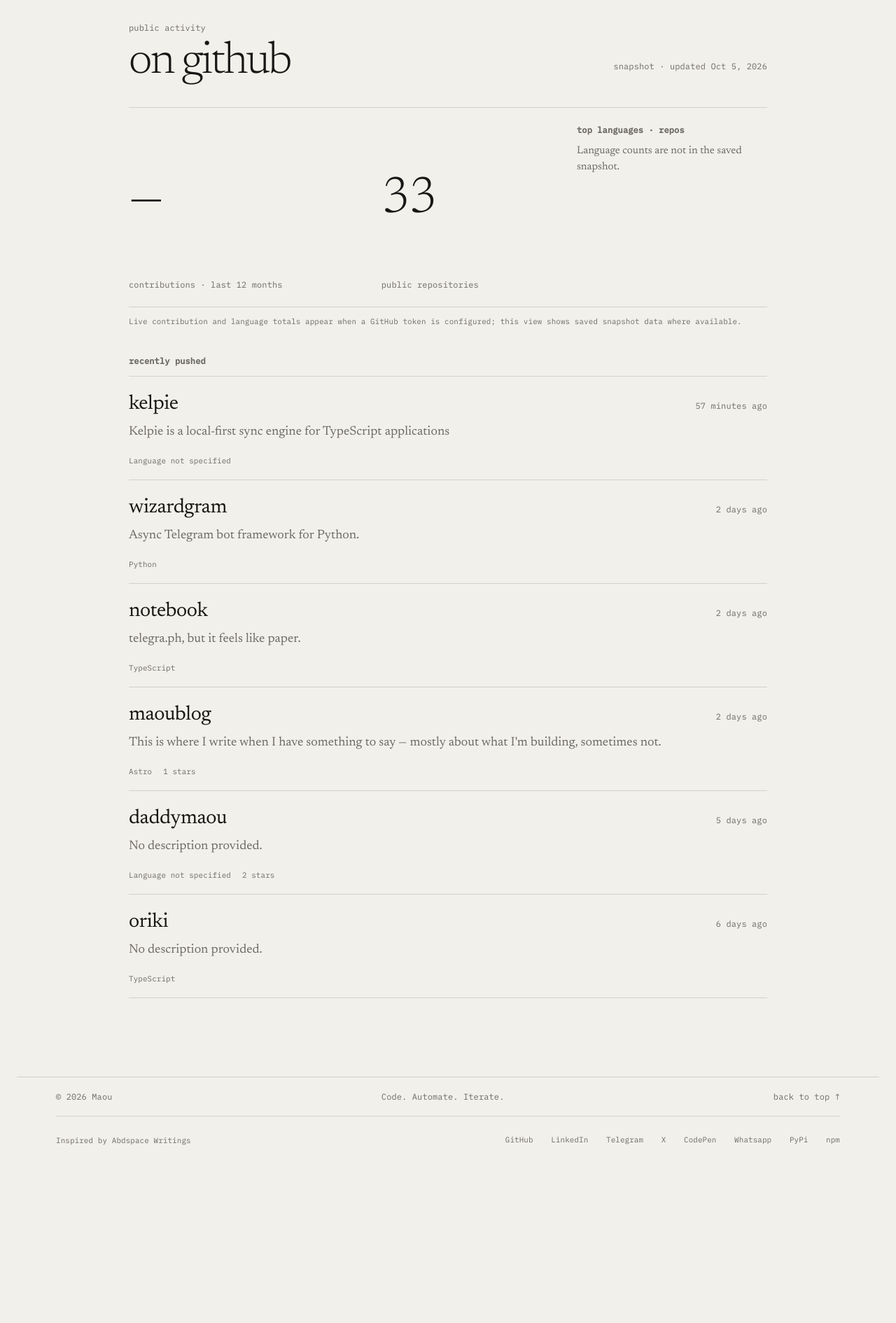
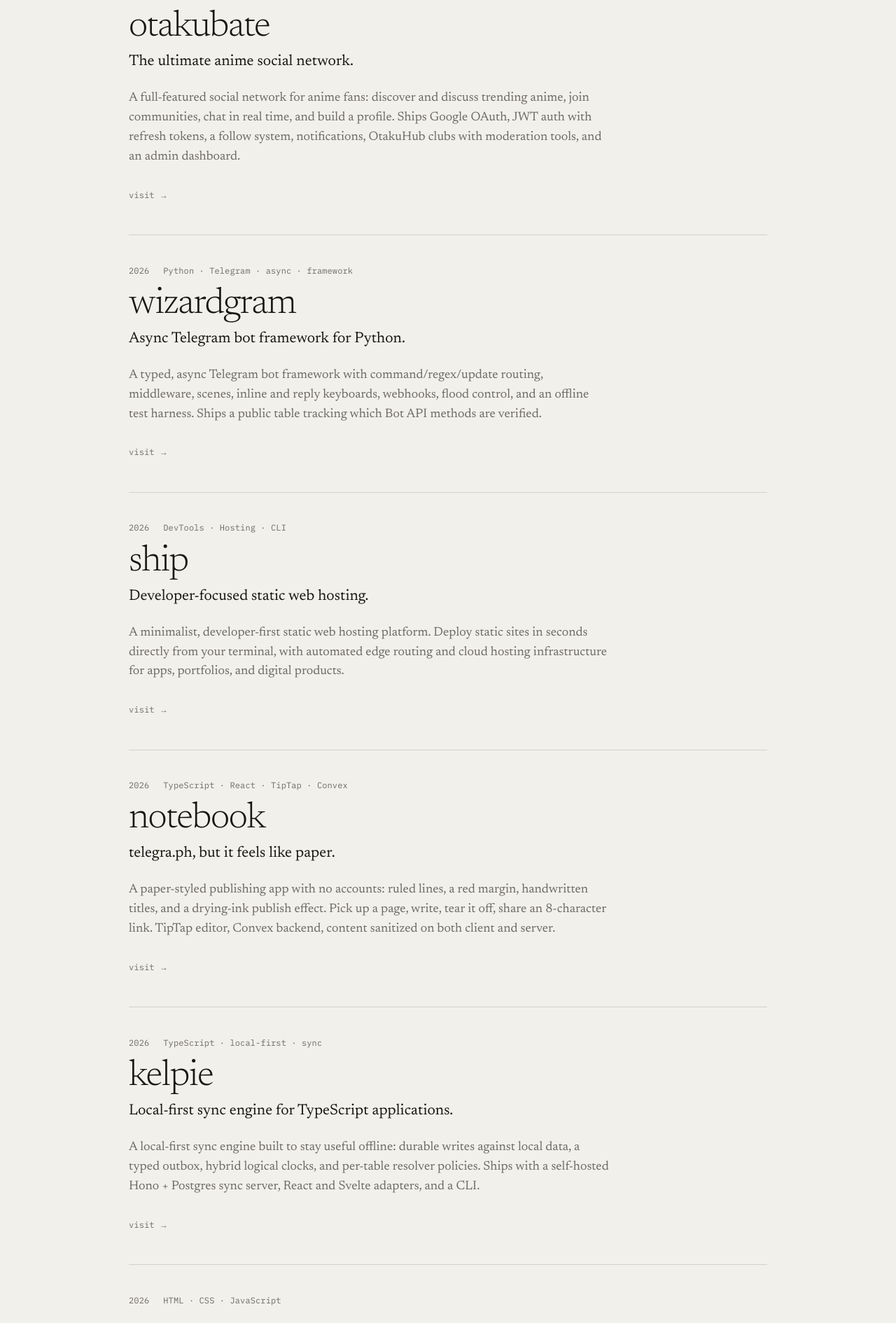
Before and after one commit to daddymaou/maoufolio, a Next.js app: page /work in a window 1280 px wide. Shown: the part 580-2470 px from the top of the page at 70% size. Before the commit the page ends 2252 px from the top, so only its background shows below. Built offline with nearby package versions, Linux system fonts and the light colour scheme.

Commit message:
content: add selected projects to work section

```diff
--- a/content/work.ts
+++ b/content/work.ts
@@ -7,7 +7,62 @@ export type Project = {
   link?: string;
 };
 
-export const projects: Project[] = [];
+export const projects: Project[] = [
+  {
+    name: "otakubate",
+    year: "2026",
+    tagline: "The ultimate anime social network.",
+    description:
+      "A full-featured social network for anime fans: discover and discuss trending anime, join communities, chat in real time, and build a profile. Ships Google OAuth, JWT auth with refresh tokens, a follow system, notifications, OtakuHub clubs with moderation tools, and an admin dashboard.",
+    tags: ["TypeScript", "React", "Node.js", "MongoDB"],
+    link: "https://www.otakubate.name.ng/",
+  },
+  {
+    name: "wizardgram",
+    year: "2026",
+    tagline: "Async Telegram bot framework for Python.",
+    description:
+      "A typed, async Telegram bot framework with command/regex/update routing, middleware, scenes, inline and reply keyboards, webhooks, flood control, and an offline test harness. Ships a public table tracking which Bot API methods are verified.",
+    tags: ["Python", "Telegram", "async", "framework"],
+    link: "https://github.com/daddymaou/wizardgram",
+  },
+  {
+    name: "ship",
+    year: "2026",
+    tagline: "Developer-focused static web hosting.",
+    description:
+      "A minimalist, developer-first static web hosting platform. Deploy static sites in seconds directly from your terminal, with automated edge routing and cloud hosting infrastructure for apps, portfolios, and digital products.",
+    tags: ["DevTools", "Hosting", "CLI"],
+    link: "https://github.com/daddymaou/ship",
+  },
+  {
+    name: "notebook",
+    year: "2026",
+    tagline: "telegra.ph, but it feels like paper.",
+    description:
+      "A paper-styled publishing app with no accounts: ruled lines, a red margin, handwritten titles, and a drying-ink publish effect. Pick up a page, write, tear it off, share an 8-character link. TipTap editor, Convex backend, content sanitized on both client and server.",
+    tags: ["TypeScript", "React", "TipTap", "Convex"],
+    link: "https://notebook.zone.id",
+  },
+  {
+    name: "kelpie",
+    year: "2026",
+    tagline: "Local-first sync engine for TypeScript applications.",
+    description:
+      "A local-first sync engine built to stay useful offline: durable writes against local data, a typed outbox, hybrid logical clocks, and per-table resolver policies. Ships with a self-hosted Hono + Postgres sync server, React and Svelte adapters, and a CLI.",
+    tags: ["TypeScript", "local-first", "sync"],
+    link: "https://github.com/daddymaou/kelpie",
+  },
+  {
+    name: "sparts",
+    year: "2026",
+    tagline: "The home on the internet of a small Nigerian dev collective.",
+    description:
+      "Five static pages built with shared vanilla JavaScript and no build step or framework: a home desk, project cards, a lab, devlog notes, and a hang page. Ships page-to-page View Transitions, an easter-egg terminal, and NEPA mode.",
+    tags: ["HTML", "CSS", "JavaScript"],
+    link: "https://daddymaou.github.io/sparts/",
+  },
+];
 
 export const workContent = {
   title: "work",
```
